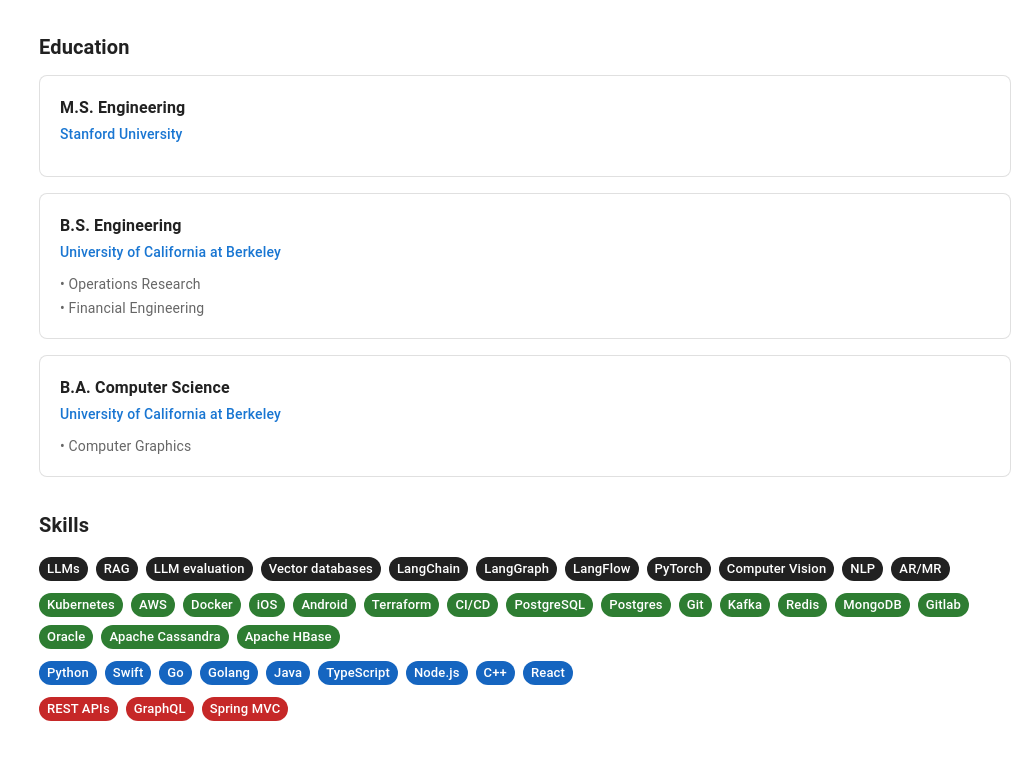
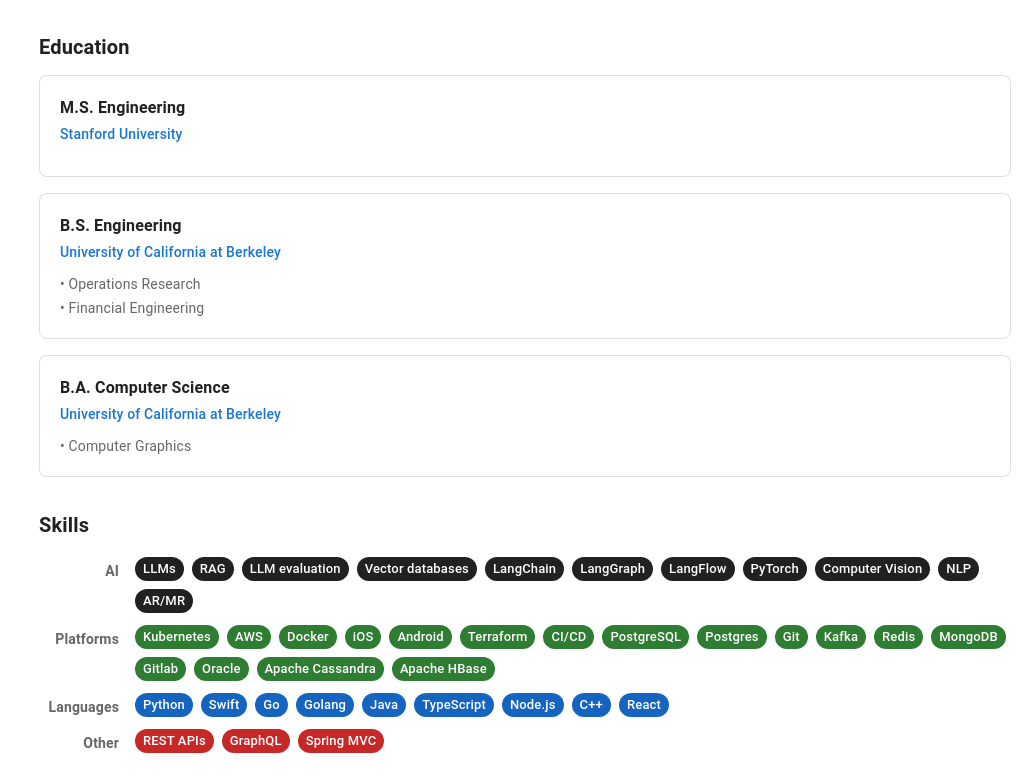
Before and after one commit to dennis-lin-recruiting-2017/about-me, a React (Vite) app: page /#/resume in a window 1280 px wide. Shown: the part 1084-1861 px from the top of the page, without its empty margins (245-1280 px from the left). Before the commit the page ends 1829 px from the top, so only its background shows below. Built offline with nearby package versions, Linux system fonts and the light colour scheme.

Commit message:
Organizing "Skills" card at the bottom of the Resume page.

```diff
--- a/src/pages/ResumePage.tsx
+++ b/src/pages/ResumePage.tsx
@@ -247,11 +247,26 @@
             {(['ai', 'platform', 'language', 'other'] as SkillCategory[]).map((category) => {
               const group = skills.filter((s) => getSkillCategory(s) === category);
               if (group.length === 0) return null;
+              const label: Record<SkillCategory, string> = {
+                ai: 'AI',
+                platform: 'Platforms',
+                language: 'Languages',
+                other: 'Other',
+              };
               return (
-                <Box key={category} sx={{ display: 'flex', flexWrap: 'wrap', gap: 1 }}>
-                  {group.map((skill) => (
-                    <SkillChip key={skill} skill={skill} />
-                  ))}
+                <Box key={category} sx={{ display: 'flex', alignItems: 'flex-start', gap: 2 }}>
+                  <Typography
+                    variant="body2"
+                    fontWeight={700}
+                    sx={{ minWidth: 80, pt: 0.5, color: 'text.secondary', textAlign: 'right' }}
+                  >
+                    {label[category]}
+                  </Typography>
+                  <Box sx={{ display: 'flex', flexWrap: 'wrap', gap: 1 }}>
+                    {group.map((skill) => (
+                      <SkillChip key={skill} skill={skill} />
+                    ))}
+                  </Box>
                 </Box>
               );
             })}
```
